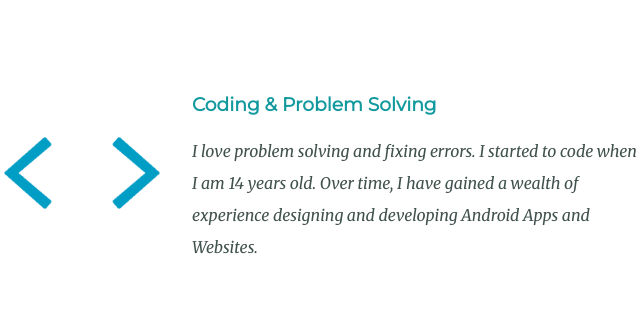
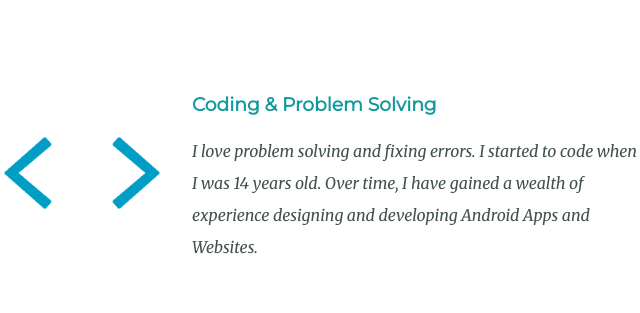
Before and after one commit to theBhavyaaggarwal81/My-Stylish-Website1, a plain HTML site: page index.html in a window 1280 px wide. Shown: the part 1340-1653 px from the top of the page, 318-958 px from the left. Drawn offline with Linux system fonts and the light colour scheme.

Commit message:
Sentence correction
when I was 14

```diff
--- a/index.html
+++ b/index.html
@@ -34,7 +34,7 @@
           <div class="skill-row">
             <img class="imageicos1" src="coding giphy.gif">
             <h3>Coding & Problem Solving</h3>
-            <p> I love problem solving and fixing errors. I started to code when I am 14 years old. Over time, I have gained a wealth of experience designing and developing Android Apps and Websites.</p>
+            <p> I love problem solving and fixing errors. I started to code when I was 14 years old. Over time, I have gained a wealth of experience designing and developing Android Apps and Websites.</p>
           </div>
           <div class="skill-row">
             <img class="imageicos2" src="roller-skater.png" alt="Image related to skating">
```
